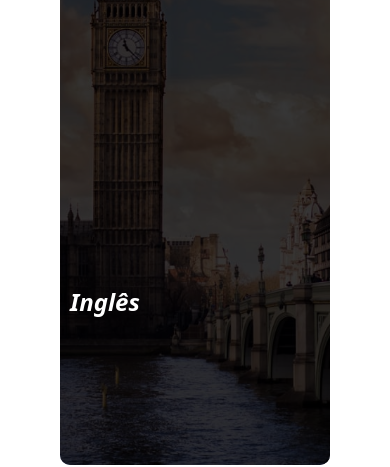
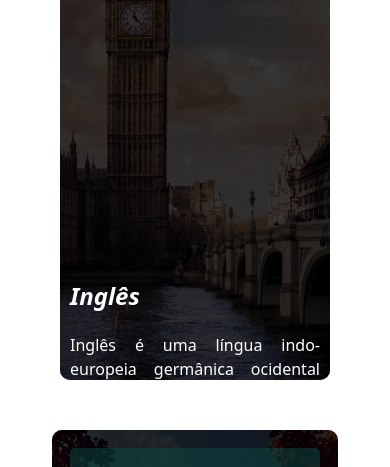
Before and after one commit to candidodimande/cadlangui, a plain HTML site: page index.html in a window 390 px wide. Shown: the part 658-1125 px from the top of the page. Drawn offline with Linux system fonts and the light colour scheme.

Commit message:
Nova actualizção

```diff
--- a/estilos/style.css
+++ b/estilos/style.css
@@ -446,6 +446,20 @@ footer {
 
 }
 
+@media (max-width: 500px){
+    .cards .card01 {
+        height: 65vh;
+    }
+
+    .fundo01 {
+        height: 65vh;
+    }
+
+    #texto01 {
+        transform: translateY(96%);
+    }
+}
+
 .show-menu {
     transform: translateX(0);
 }
--- a/index.html
+++ b/index.html
@@ -49,7 +49,7 @@
                     <div class="imagem01">
                         <img width="160" src="imagens/cards/In.png" alt="logo">
                     </div>
-                    <aside class="texto" >
+                    <aside id="texto01" >
                         <h2>Inglês</h2>
                             <p>Inglês é uma língua indo-europeia germânica ocidental que surgiu nos reinos anglo-saxônicos da Inglaterra e se espalhou para o que viria a tornar-se o sudeste da Escócia, sob a influência do reino anglo medieval da Nortúmbria</p>
                             <p class="p2"><a href="#">Acessar</a></p>
```
